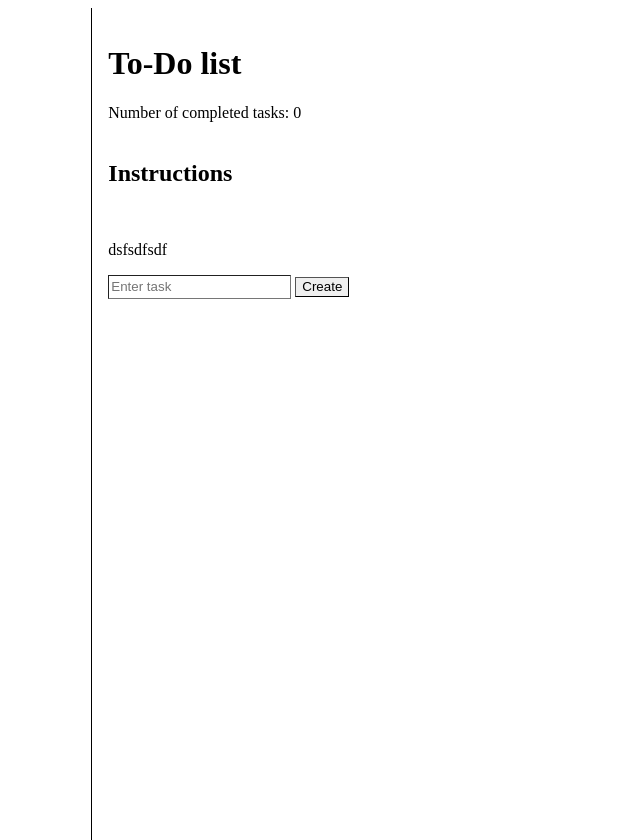
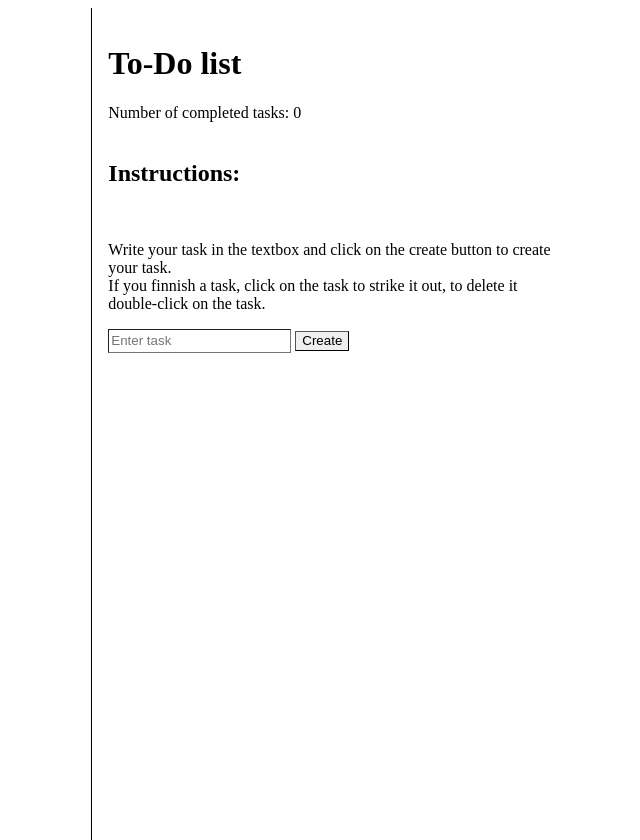
Before and after one commit to NoFace546/jed_ToDo-list, a plain HTML site: page index.html in a window 1280 px wide. Shown: the whole page, without its empty margins (311-951 px from the left). Drawn offline with Linux system fonts and the light colour scheme.

Commit message:
laget instrukser

```diff
--- a/index.html
+++ b/index.html
@@ -16,8 +16,11 @@
         </header>
         <div id="CompletedTask"></div>
         <br/>
-        <h2>Instructions</h2> <br/>
-        <p>dsfsdfsdf</p>
+        <h2 id="instructions">Instructions: </h2> <br/>
+        <p>
+            Write your task in the textbox and click on the create button to create your task. <br/>
+            If you finnish a task, click on the task to strike it out, to delete it double-click on the task.
+        </p>
 
         <input type="textbox" id="text" name="text" placeholder="Enter task"> <button id="button">Create</button>
         <div id="toDoList">
```
